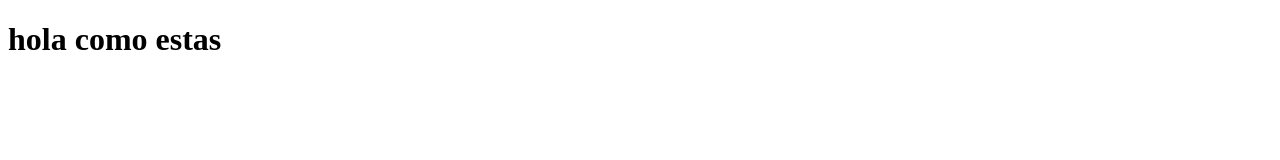
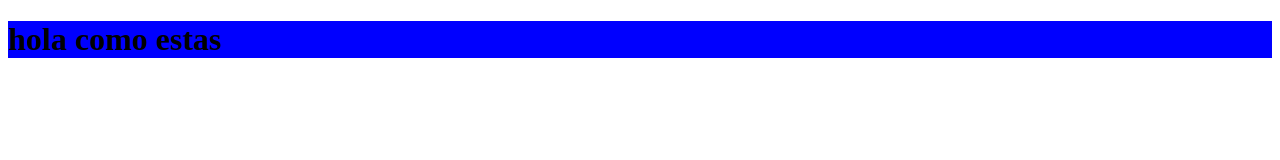
Before and after one commit to Lucas94-17/giteando_rolling, a plain HTML site: page index.html in a window 1280 px wide. Drawn offline with Linux system fonts and the light colour scheme.

Commit message:
agregando_css

```diff
--- a/index.html
+++ b/index.html
@@ -5,6 +5,7 @@
     <meta http-equiv="X-UA-Compatible" content="IE=edge">
     <meta name="viewport" content="width=device-width, initial-scale=1.0">
     <title>index</title>
+    <link rel="stylesheet" href="styles.css">
 </head>
 <body>
     <h1>hola como estas</h1>
--- a/styles.css
+++ b/styles.css
@@ -0,0 +1,3 @@
+h1{
+    background-color: blue;
+}
```
